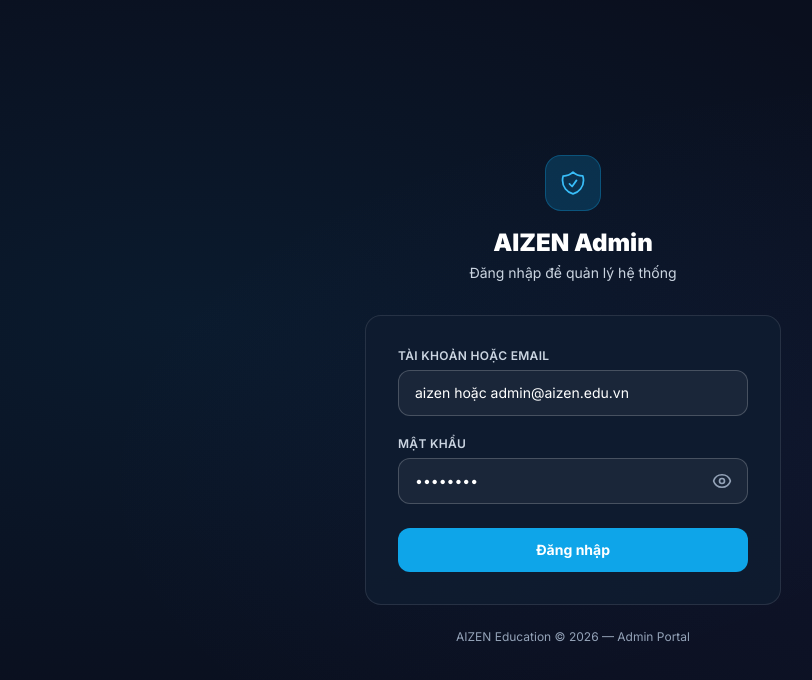
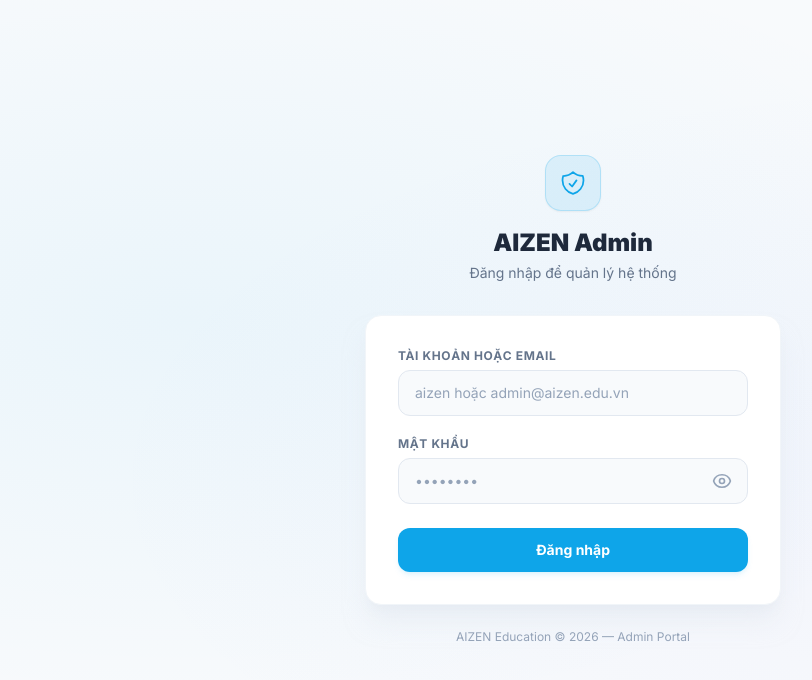
Before and after one commit to Aizenworld69/landing_page_aizen, a Next.js app in the folder apps/frontend/: page /admin/dangnhap in a window 1280 px wide. Shown: the top 680 px of the page, without its empty margins (67-879 px from the left). Built offline with nearby package versions, Linux system fonts and the light colour scheme; no server answers.

Commit message:
style: convert admin login page to light theme to match dashboard

```diff
--- a/apps/frontend/src/app/admin/dangnhap/page.tsx
+++ b/apps/frontend/src/app/admin/dangnhap/page.tsx
@@ -47,35 +47,32 @@
 
   return (
     <div
-      className="min-h-screen flex items-center justify-center bg-[#0a0f1e]"
+      className="min-h-screen flex items-center justify-center bg-slate-50"
       style={{
         backgroundImage:
-          'radial-gradient(ellipse at 20% 40%, rgba(14,165,233,0.08) 0%, transparent 60%), radial-gradient(ellipse at 80% 60%, rgba(99,102,241,0.06) 0%, transparent 60%)',
+          'radial-gradient(ellipse at 20% 40%, rgba(14,165,233,0.06) 0%, transparent 60%), radial-gradient(ellipse at 80% 60%, rgba(99,102,241,0.04) 0%, transparent 60%)',
       }}
     >
       <div className="w-full max-w-md px-4">
         {/* Logo */}
         <div className="text-center mb-8">
-          <div className="inline-flex items-center justify-center w-14 h-14 rounded-2xl bg-sky-500/20 border border-sky-500/30 mb-4">
-            <svg className="w-7 h-7 text-sky-400" fill="none" stroke="currentColor" viewBox="0 0 24 24">
+          <div className="inline-flex items-center justify-center w-14 h-14 rounded-2xl bg-sky-500/10 border border-sky-500/20 mb-4 shadow-sm">
+            <svg className="w-7 h-7 text-sky-500" fill="none" stroke="currentColor" viewBox="0 0 24 24">
               <path strokeLinecap="round" strokeLinejoin="round" strokeWidth={1.5}
                 d="M9 12.75L11.25 15 15 9.75m-3-7.036A11.959 11.959 0 013.598 6 11.99 11.99 0 003 9.749c0 5.592 3.824 10.29 9 11.623 5.176-1.332 9-6.03 9-11.622 0-1.31-.21-2.571-.598-3.751h-.152c-3.196 0-6.1-1.248-8.25-3.285z" />
             </svg>
           </div>
-          <h1 className="text-2xl font-black text-white">AIZEN Admin</h1>
-          <p className="text-slate-300 text-sm mt-1">Đăng nhập để quản lý hệ thống</p>
+          <h1 className="text-2xl font-black text-slate-800">AIZEN Admin</h1>
+          <p className="text-slate-500 text-sm mt-1">Đăng nhập để quản lý hệ thống</p>
         </div>
 
         {/* Card */}
-        <div
-          className="rounded-2xl border border-white/10 p-8"
-          style={{ background: 'rgba(15,28,48,0.9)' }}
-        >
+        <div className="rounded-2xl border border-slate-100 bg-white p-8 shadow-xl shadow-slate-200/50">
           <form onSubmit={handleSubmit} className="flex flex-col gap-5">
 
             {/* Email */}
             <div className="flex flex-col gap-1.5">
-              <label className="text-xs font-semibold text-slate-300 uppercase tracking-wide">
+              <label className="text-xs font-bold text-slate-500 uppercase tracking-wider">
                 Tài khoản hoặc Email
               </label>
               <input
@@ -84,19 +81,13 @@
                 value={email}
                 onChange={(e) => setEmail(e.target.value)}
                 placeholder="aizen hoặc admin@aizen.edu.vn"
-                style={{
-                  color: '#fff',
-                  backgroundColor: 'rgba(255, 255, 255, 0.05)',
-                  caretColor: '#fff',
-                  WebkitTextFillColor: '#fff',
-                }}
-                className="w-full px-4 py-3 rounded-xl border border-white/20 text-white text-sm placeholder:text-slate-500 focus:outline-none focus:ring-2 focus:ring-sky-500/50 focus:border-sky-500/50 transition-colors"
+                className="w-full px-4 py-3 rounded-xl border border-slate-200 bg-slate-50 text-slate-800 text-sm placeholder:text-slate-400 focus:outline-none focus:bg-white focus:ring-4 focus:ring-sky-500/10 focus:border-sky-500 transition-all"
               />
             </div>
 
             {/* Password */}
             <div className="flex flex-col gap-1.5">
-              <label className="text-xs font-semibold text-slate-300 uppercase tracking-wide">
+              <label className="text-xs font-bold text-slate-500 uppercase tracking-wider">
                 Mật khẩu
               </label>
               <div className="relative">
@@ -106,18 +97,12 @@
                   value={password}
                   onChange={(e) => setPassword(e.target.value)}
                   placeholder="••••••••"
-                  style={{
-                    color: '#fff',
-                    backgroundColor: 'rgba(255, 255, 255, 0.05)',
-                    caretColor: '#fff',
-                    WebkitTextFillColor: '#fff',
-                  }}
-                  className="w-full px-4 py-3 pr-12 rounded-xl border border-white/20 text-white text-sm placeholder:text-slate-500 focus:outline-none focus:ring-2 focus:ring-sky-500/50 focus:border-sky-500/50 transition-colors"
+                  className="w-full px-4 py-3 pr-12 rounded-xl border border-slate-200 bg-slate-50 text-slate-800 text-sm placeholder:text-slate-400 focus:outline-none focus:bg-white focus:ring-4 focus:ring-sky-500/10 focus:border-sky-500 transition-all"
                 />
                 <button
                   type="button"
                   onClick={() => setShowPw((v) => !v)}
-                  className="absolute right-3 top-1/2 -translate-y-1/2 p-1 text-slate-400 hover:text-slate-200 transition-colors"
+                  className="absolute right-3 top-1/2 -translate-y-1/2 p-1 text-slate-400 hover:text-slate-600 transition-colors"
                 >
                   {showPw ? (
                     <svg className="w-5 h-5" fill="none" stroke="currentColor" viewBox="0 0 24 24">
@@ -135,11 +120,11 @@
 
             {/* Error */}
             {error && (
-              <div className="flex items-center gap-2.5 px-3 py-2.5 rounded-lg bg-red-500/10 border border-red-500/30">
-                <svg className="w-4 h-4 text-red-400 flex-shrink-0" fill="none" stroke="currentColor" viewBox="0 0 24 24">
+              <div className="flex items-center gap-2.5 px-3 py-2.5 rounded-lg bg-red-50 border border-red-100">
+                <svg className="w-4 h-4 text-red-500 flex-shrink-0" fill="none" stroke="currentColor" viewBox="0 0 24 24">
                   <path strokeLinecap="round" strokeLinejoin="round" strokeWidth={2} d="M12 9v3.75m9-.75a9 9 0 11-18 0 9 9 0 0118 0zm-9 3.75h.008v.008H12v-.008z" />
                 </svg>
-                <p className="text-sm text-red-400">{error}</p>
+                <p className="text-sm text-red-600 font-medium">{error}</p>
               </div>
             )}
 
@@ -147,7 +132,7 @@
             <button
               type="submit"
               disabled={loading}
-              className="w-full py-3 rounded-xl bg-sky-500 hover:bg-sky-400 active:bg-sky-600 text-white font-bold text-sm transition-colors disabled:opacity-60 flex items-center justify-center gap-2 mt-1"
+              className="w-full py-3 rounded-xl bg-sky-500 hover:bg-sky-600 active:bg-sky-700 text-white font-bold text-sm transition-all disabled:opacity-60 flex items-center justify-center gap-2 mt-1 shadow-md shadow-sky-500/10"
             >
               {loading ? (
                 <>
@@ -174,7 +159,7 @@
 
 export default function AdminLoginPage() {
   return (
-    <Suspense fallback={<div className="min-h-screen bg-[#0a0f1e]" />}>
+    <Suspense fallback={<div className="min-h-screen bg-slate-50" />}>
       <LoginForm />
     </Suspense>
   );
```
